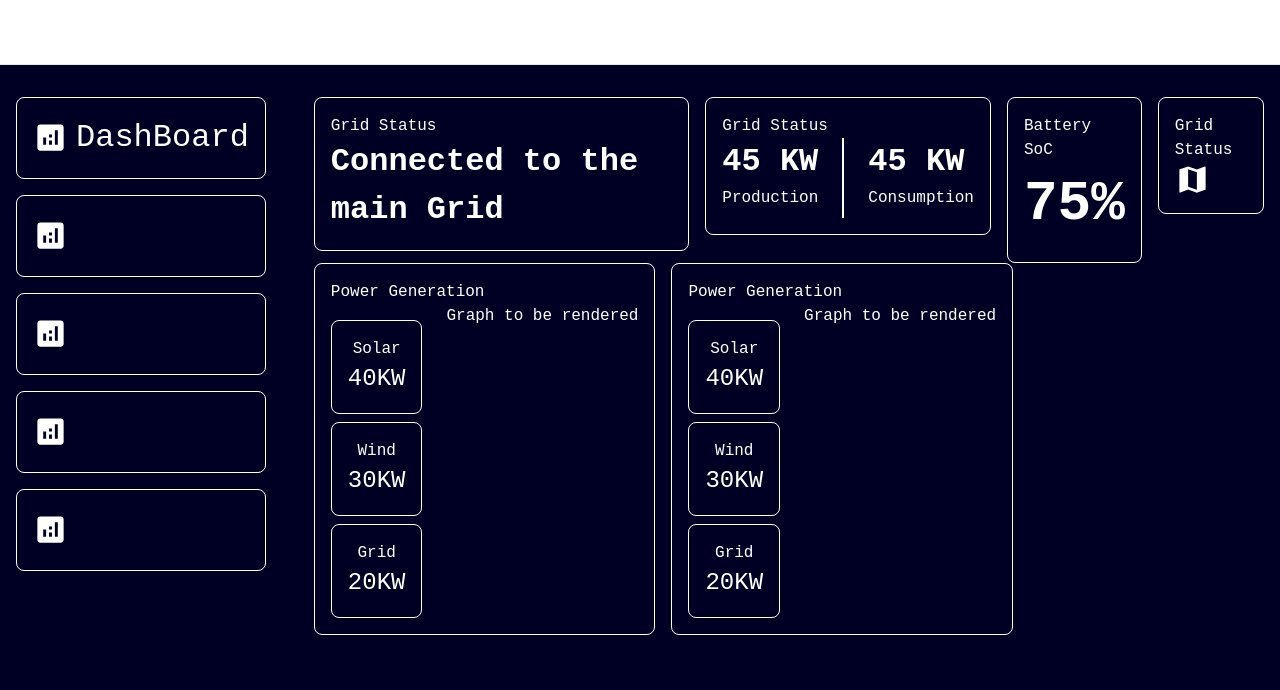
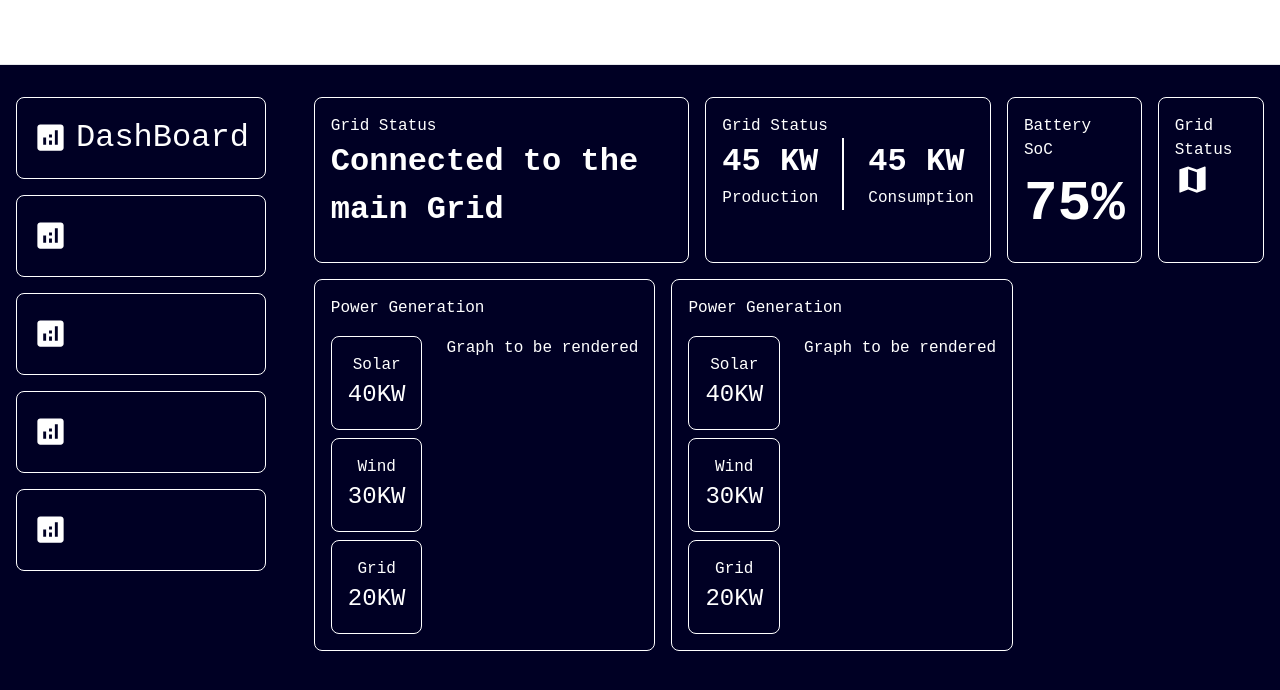
Before and after one commit to bashSunny101/SmartController-SIH, a React (Vite) app: page /dashboard in a window 1280 px wide. Shown: the top 690 px of the page. Built offline with nearby package versions, Linux system fonts and the light colour scheme.

Commit message:
fixed the height issue

```diff
--- a/src/Components/Dashboard.css
+++ b/src/Components/Dashboard.css
@@ -14,6 +14,10 @@ nav {
   gap: 1em;
 }
 
+.graph{
+  margin-top: 1em;
+}
+
 .display {
   display: flex;
   gap: 3em;
--- a/src/Components/MainGrid.css
+++ b/src/Components/MainGrid.css
@@ -35,5 +35,4 @@
   border: 1px solid white;
   border-radius: 0.5rem;
   padding: 1em;
-  height: fit-content;
 }
--- a/src/Components/MainGrid.jsx
+++ b/src/Components/MainGrid.jsx
@@ -18,7 +18,7 @@ export default function MainGrid({ title, main, perc, map, pow1, pow2, pow3 }) {
               <div className="pow1">{pow1}</div>
               <div className="script1">Production</div>
             </div>
-            <div className="vertical" style={{ height: "5rem" }}></div>
+            <div className="vertical" style={{ height: "4.5rem" }}></div>
             <div>
               <div className="pow2">{pow2}</div>
               <div className="script2">Consumption</div>
```
